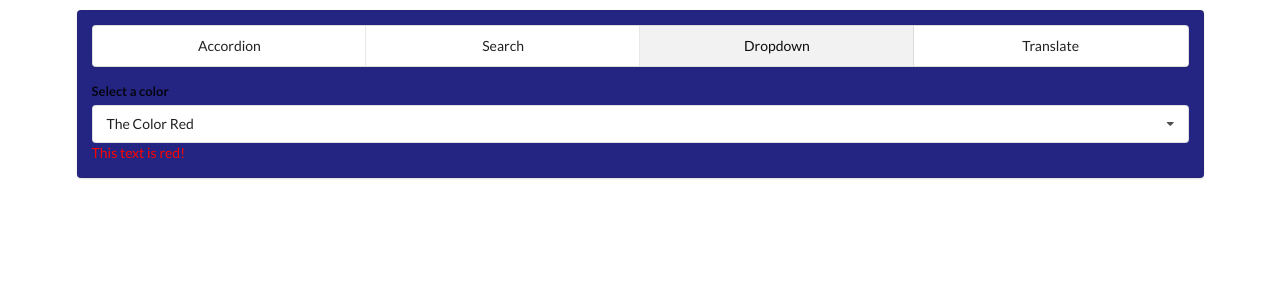
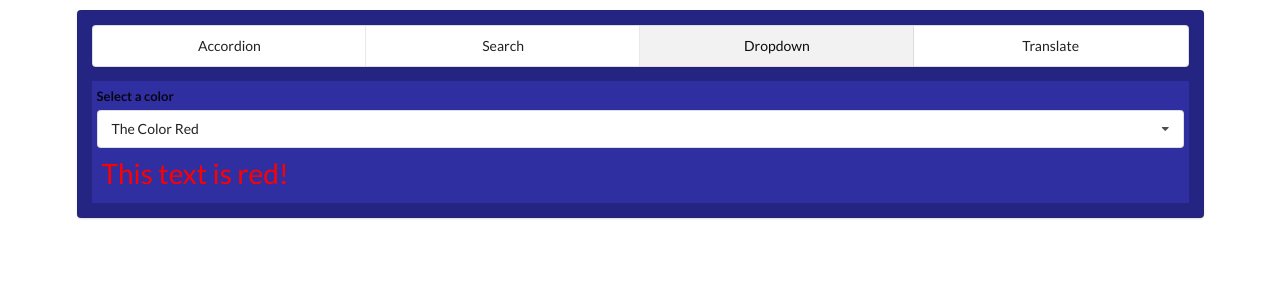
Before and after one commit to CrisGarciaM/widgets-app, a React (Create React App) app: page /dropdown in a window 1280 px wide. Shown: the top 300 px of the page. Built offline with nearby package versions, Linux system fonts and the light colour scheme.

Commit message:
Styles for Dropdown component

```diff
--- a/src/components/Dropdown.js
+++ b/src/components/Dropdown.js
@@ -1,4 +1,5 @@
 import React, { useState, useEffect, useRef } from 'react';
+import '../styles/dropdown.css';
 
 const Dropdown = (props) => {
   const { options, selected, onSelectedChange, label } = props;
@@ -37,7 +38,7 @@ const Dropdown = (props) => {
   });
 
   return (
-    <React.Fragment>
+    <div className="dropdown-container">
       <div ref={ref} className="ui form">
         <div className="field">
           <label className="label">{label}</label>
@@ -54,7 +55,7 @@ const Dropdown = (props) => {
         </div>
       </div>
       {window.location.pathname === '/dropdown' ? (
-        <div>
+        <div className="text-container">
           <p
             style={{ color: selected.value }}
           >{`This text is ${selected.value}!`}</p>
@@ -62,7 +63,7 @@ const Dropdown = (props) => {
       ) : (
         ''
       )}
-    </React.Fragment>
+    </div>
   );
 };
 
--- /dev/null
+++ b/src/styles/dropdown.css
@@ -0,0 +1,12 @@
+.dropdown-container {
+  background-color: #2f2fa2;
+  padding: 5px;
+}
+
+.text-container {
+  padding: 5px;
+}
+
+.text-container p {
+  font-size: 2rem;
+}
```
